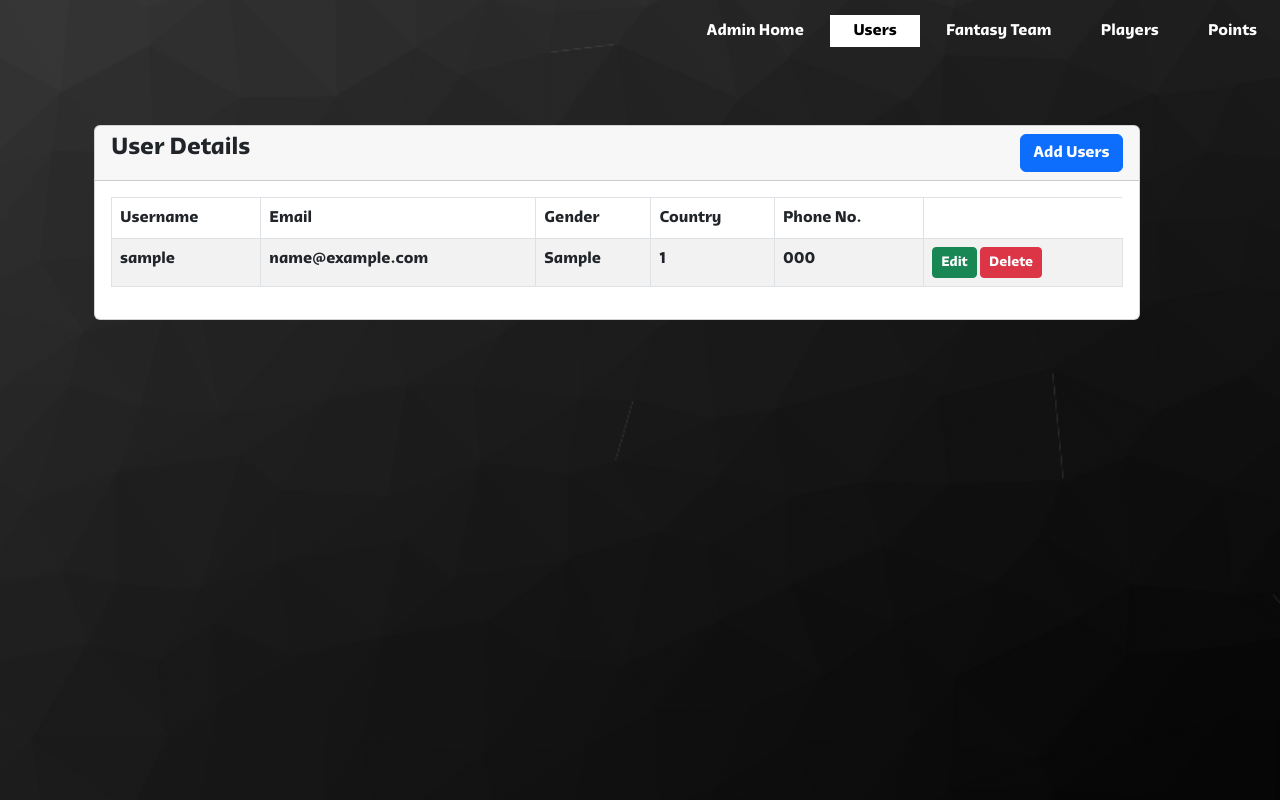
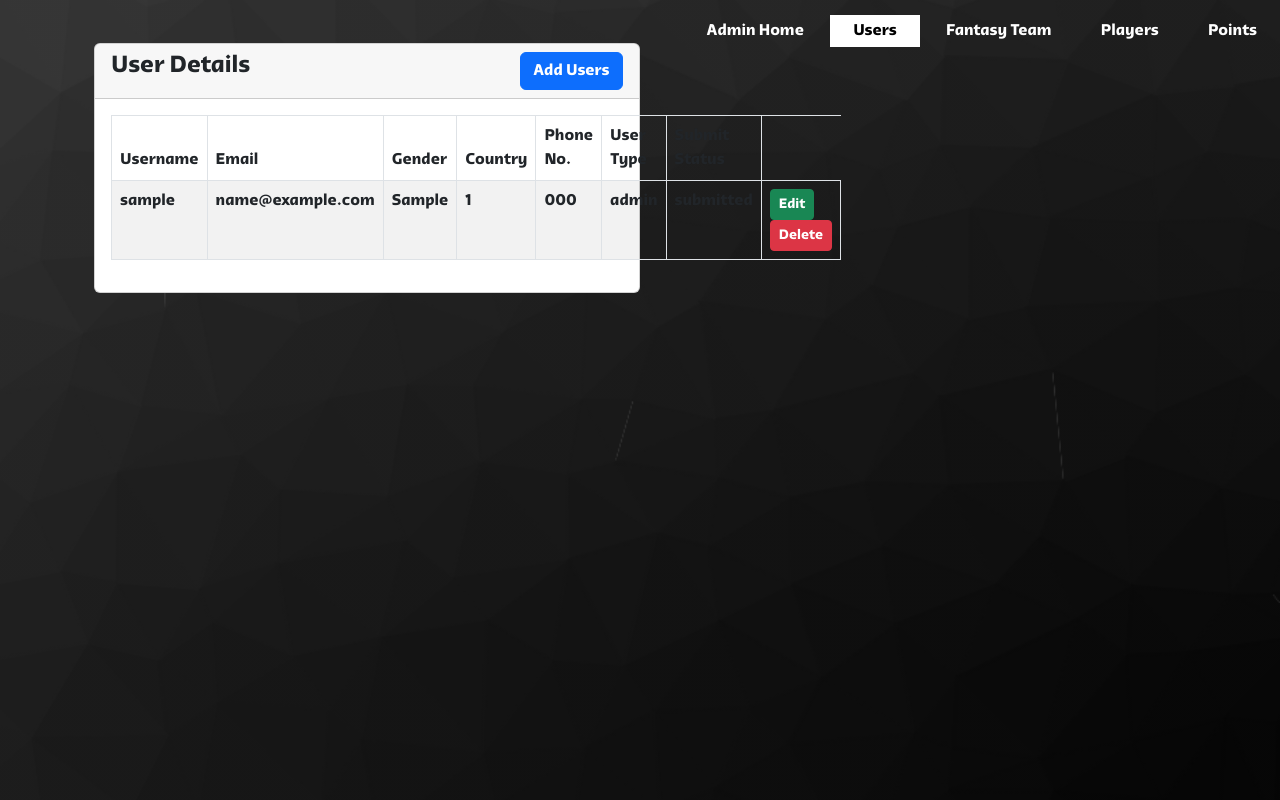
Before and after one commit to TicTacTun/Fantasy_WC_2022, a PHP site: page /usertest.php in a window 1280 px wide. Run offline with PHP 8.4, Linux system fonts and the light colour scheme; tables that the repository leaves empty or names only in its code hold one stand-in row (values such as "Sample post").

Commit message:
updated add user and usertest

```diff
--- a/userhandle.php
+++ /dev/null
@@ -1,3 +0,0 @@
-<?php
-echo "user"
-?>
--- a/usertest.php
+++ b/usertest.php
@@ -11,7 +11,7 @@
     <link rel="stylesheet" href="fanadmin.css">
     <link href="https://cdn.jsdelivr.net/npm/bootstrap@5.2.0/dist/css/bootstrap.min.css" rel="stylesheet" integrity="sha384-gH2yIJqKdNHPEq0n4Mqa/HGKIhSkIHeL5AyhkYV8i59U5AR6csBvApHHNl/vI1Bx" crossorigin="anonymous">
 
-    <title>Document</title>
+    <title>User Control</title>
 </head>
 <body>
     <header>
@@ -31,13 +31,13 @@
 
         <div class="row">
             <div class="col-md-12">
-                <div class="card" style="margin-right: -500px; margin-top:15%">
+                <div class="card">
                     <div class="card-header">
                         <h4>User Details
                             <a href="add_user.php" class="btn btn-primary float-end">Add Users</a>
                         </h4>
                     </div>
-                    <div class="card-body" >
+                    <div class="card-body">
 
                         <table class="table table-bordered table-striped">
                             <thead>
@@ -47,6 +47,8 @@
                                     <th>Gender</th>
                                     <th>Country</th>
                                     <th>Phone No.</th>
+                                    <th>User Type</th>
+                                    <th>Submit Status</th>
                                 </tr>
                             </thead>
                             <tbody>
@@ -65,6 +67,8 @@
                                                 <td><?= $row['gender']; ?></td>
                                                 <td><?= $row['country']; ?></td>
                                                 <td><?= $row['phoneno']; ?></td>
+                                                <td><?= $row['usertype']; ?></td>
+                                                <td><?= $row['status']; ?></td>
                                                 <td>
                                                     <a href="user_edit.php?id=<?= $row['email']; ?>" class="btn btn-success btn-sm">Edit</a>
                                                     <form action="user_crud.php" method="POST" class="d-inline">
```
Also changed, not shown: add_user.php (+7 -2 lines).
